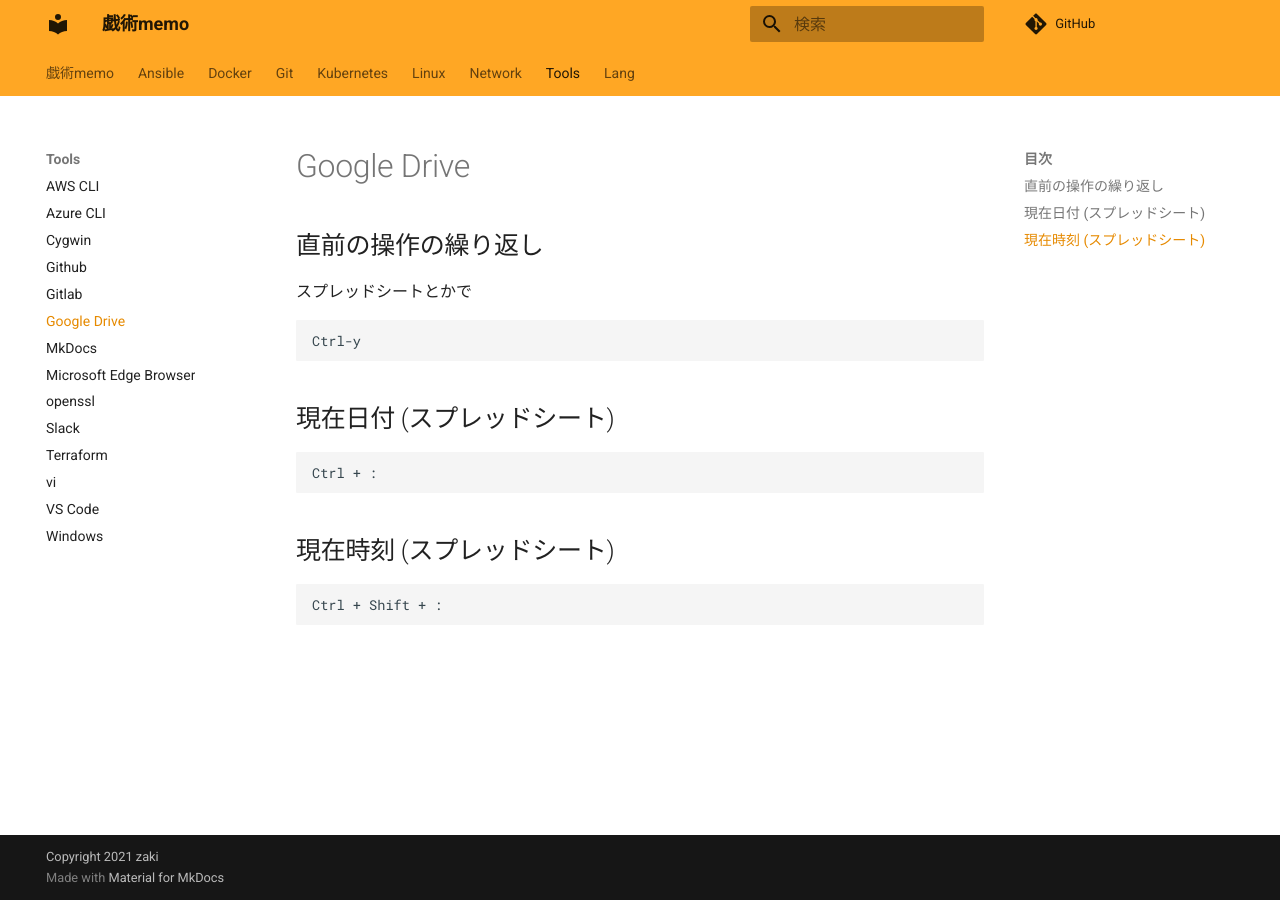
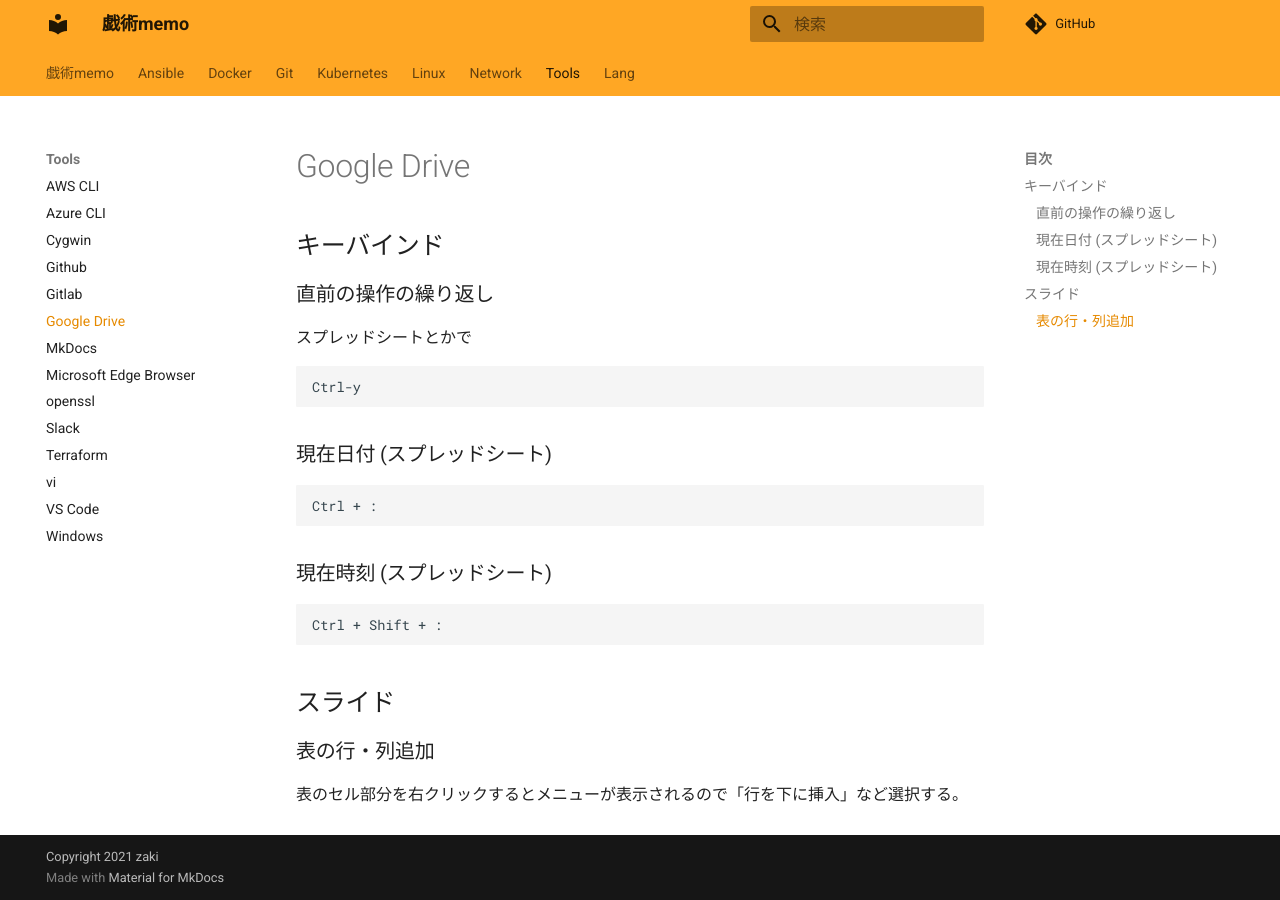
Before and after one commit to zaki-lknr/docs, an MkDocs documentation site: the page built from docs/Tools/googledrive.md, in a window 1280 px wide. Built offline with MkDocs 1.6.1 and Material for MkDocs 9.7.7, drawn with Linux system fonts in a browser that asks for light colours; comment, search, counter and statistics services are not loaded.

Commit message:
add: tools/googledrive: スライドの表の行・列追加

````diff
--- a/docs/Tools/googledrive.md
+++ b/docs/Tools/googledrive.md
@@ -1,6 +1,8 @@
 # Google Drive
 
-## 直前の操作の繰り返し
+## キーバインド
+
+### 直前の操作の繰り返し
 
 スプレッドシートとかで
 
@@ -8,14 +10,20 @@
 Ctrl-y
 ```
 
-## 現在日付 (スプレッドシート)
+### 現在日付 (スプレッドシート)
 
 ```
 Ctrl + :
 ```
 
-## 現在時刻 (スプレッドシート)
+### 現在時刻 (スプレッドシート)
 
 ```
 Ctrl + Shift + :
 ```
+
+## スライド
+
+### 表の行・列追加
+
+表のセル部分を右クリックするとメニューが表示されるので「行を下に挿入」など選択する。
````
